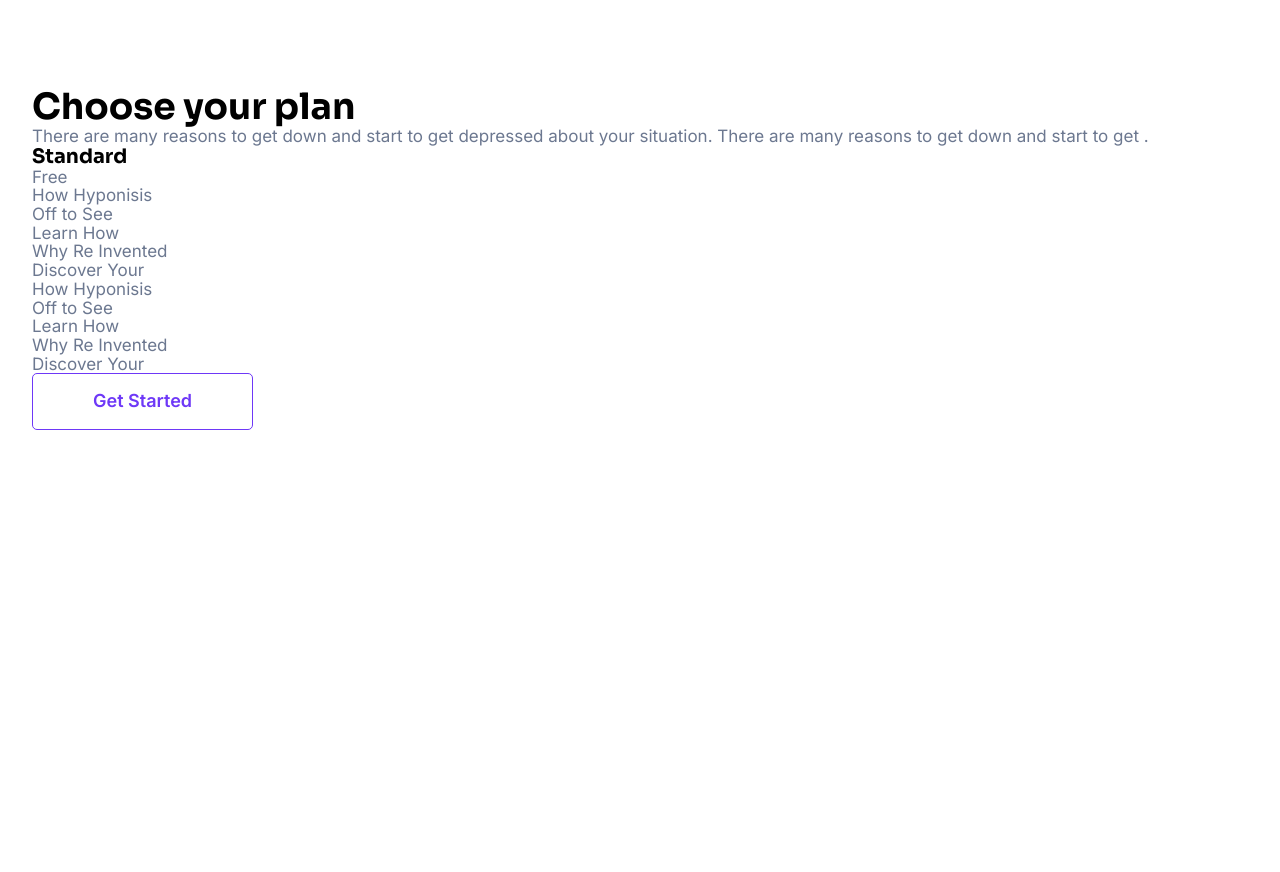
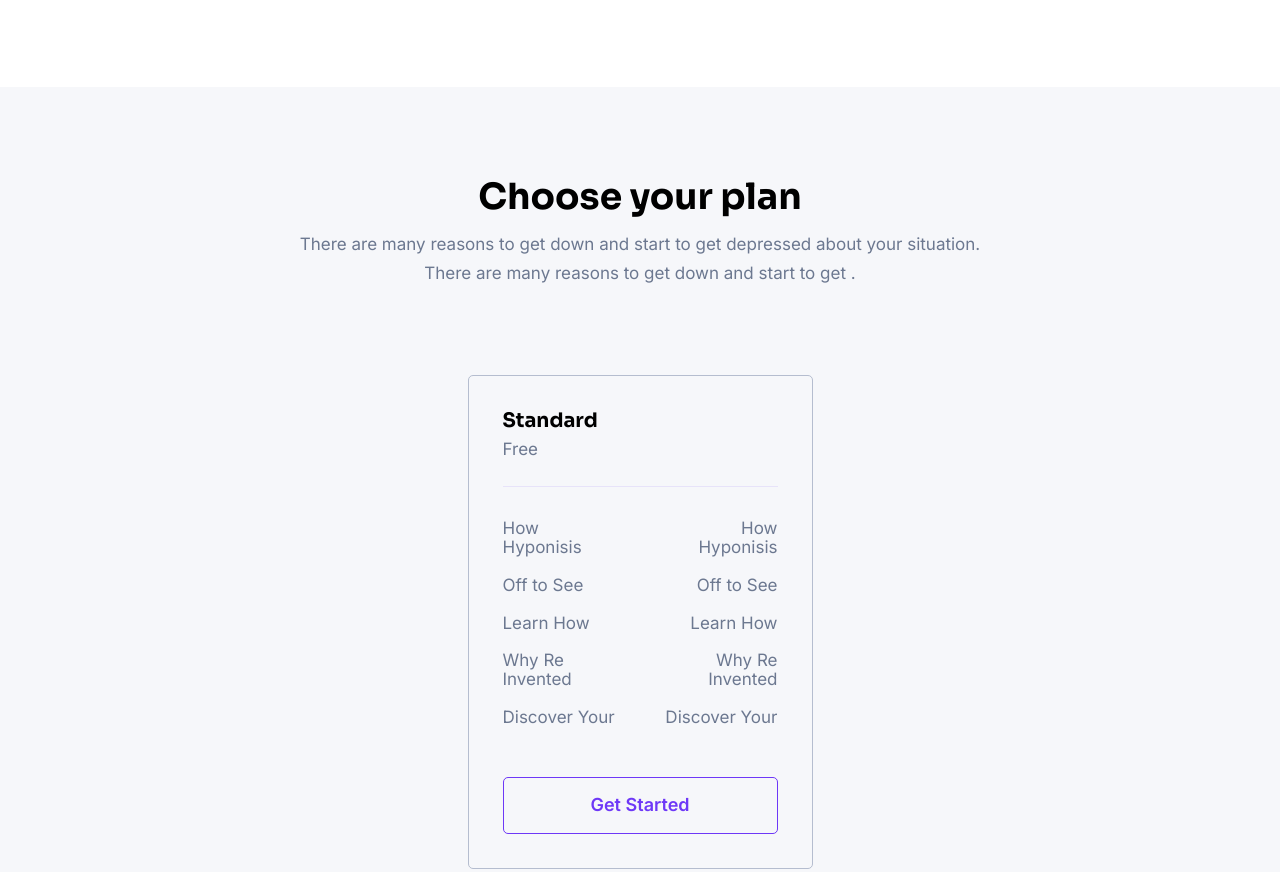
Before and after one commit to ruivergani/wireframe-sass, a plain HTML site: page index.html in a window 1280 px wide. Shown: the part 1285-2157 px from the top of the page. Before the commit the page ends 1715 px from the top, so only its background shows below. Drawn offline with Linux system fonts and the light colour scheme.

Commit message:
plans card css done

```diff
--- a/index.html
+++ b/index.html
@@ -139,13 +139,13 @@
 
     <section class="s-plan">
         <div class="container">
-            <div class="plan-text">
+            <div class="title-plan">
                 <h2>Choose your plan</h2>
                 <p>There are many reasons to get down and start to get depressed about your situation. There are many reasons to get down and start to get .</p>
             </div>
             <div class="plans">
                 <div class="plan-card">
-                    <div class="top-card-plan">
+                    <div class="head-card">
                         <h3>Standard</h3>
                         <p>Free</p>
                     </div>
@@ -164,8 +164,8 @@
                             <p>Why Re Invented</p>
                             <p>Discover Your</p>
                         </div>
-                        <button class="btn-primary outline">Get Started</button>
                     </div>
+                    <button class="btn-primary outline">Get Started</button>
                 </div>
             </div>
         </div>
--- a/scss/_home.scss
+++ b/scss/_home.scss
@@ -98,3 +98,59 @@
         gap: 5.6rem;
     }
 }
+
+// section plans
+.s-plan{
+    padding: 9rem 0rem;
+    background-color: $gray-color-3;
+    .container{
+        @include flex(column, center, center);
+    }
+    .title-plan{
+        width: 100%;
+        max-width: 68.4rem;
+        text-align: center;
+        p{
+            padding-top: 1.3rem;
+            padding-bottom: 8.7rem;
+            line-height: 170%;
+        }
+    }
+    .plans{
+        @include flex(row, center, center);
+        flex-wrap: wrap;
+        gap: 9rem;
+        .plan-card{
+            width: 100%;
+            max-width: 34.5rem;
+            border: 1px solid $text-color-light;
+            border-radius: 5px;
+            padding: 3.4rem;
+            .head-card{
+                border-bottom: 1px solid $primary-color-super-light;
+                p{
+                    padding-top: 0.8rem;
+                    padding-bottom: 2.8rem;
+                }
+            }
+            .body-card-plan{
+                @include flex(row, center, space-between);
+                padding-top: 3.2rem;
+                gap: 3.5rem;
+                width: 100%;
+                p{
+                    padding-bottom: 1.9rem;
+                }
+                .col-2{
+                    text-align: right;
+                }
+
+            }
+            .btn-primary{
+                width: 100%;
+                max-width: 28.1rem;
+                margin-top: 3.2rem;
+            }
+        }
+    }
+}
```
Also changed, not shown: css/main.css.
